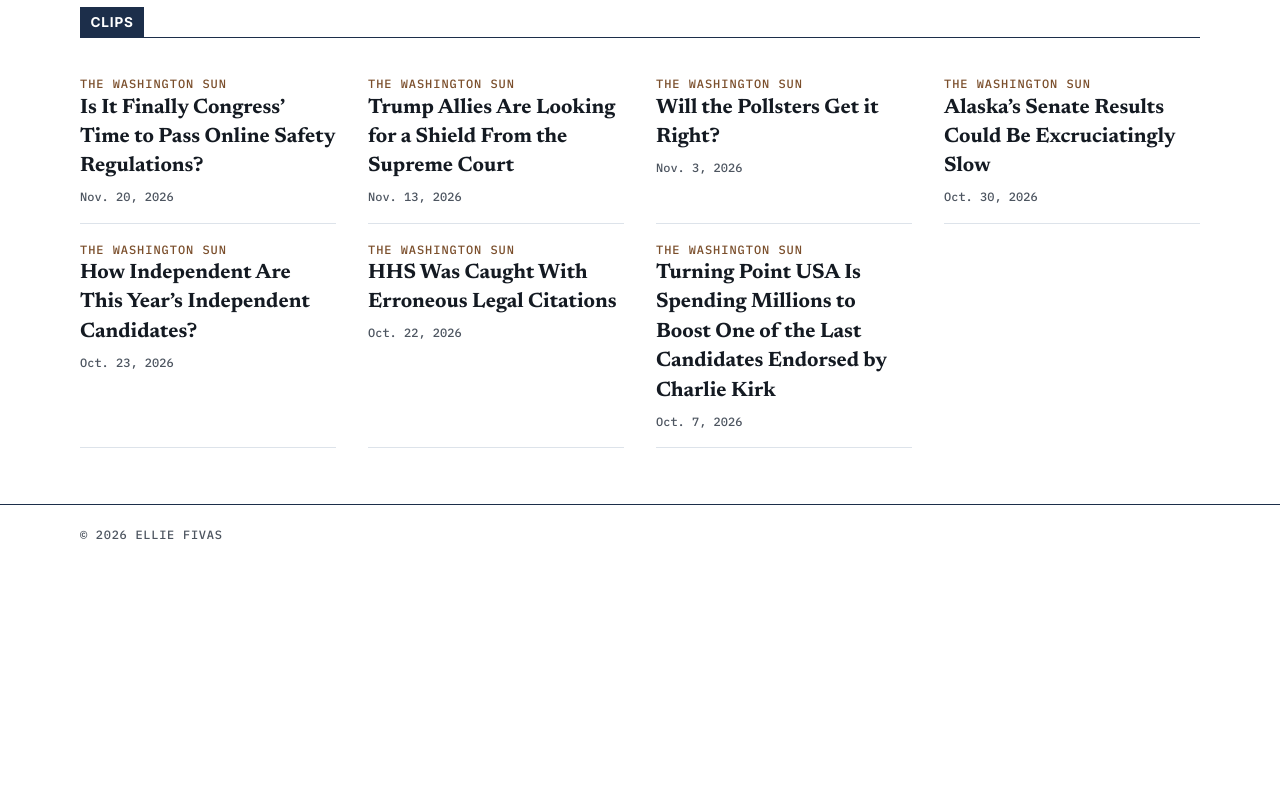
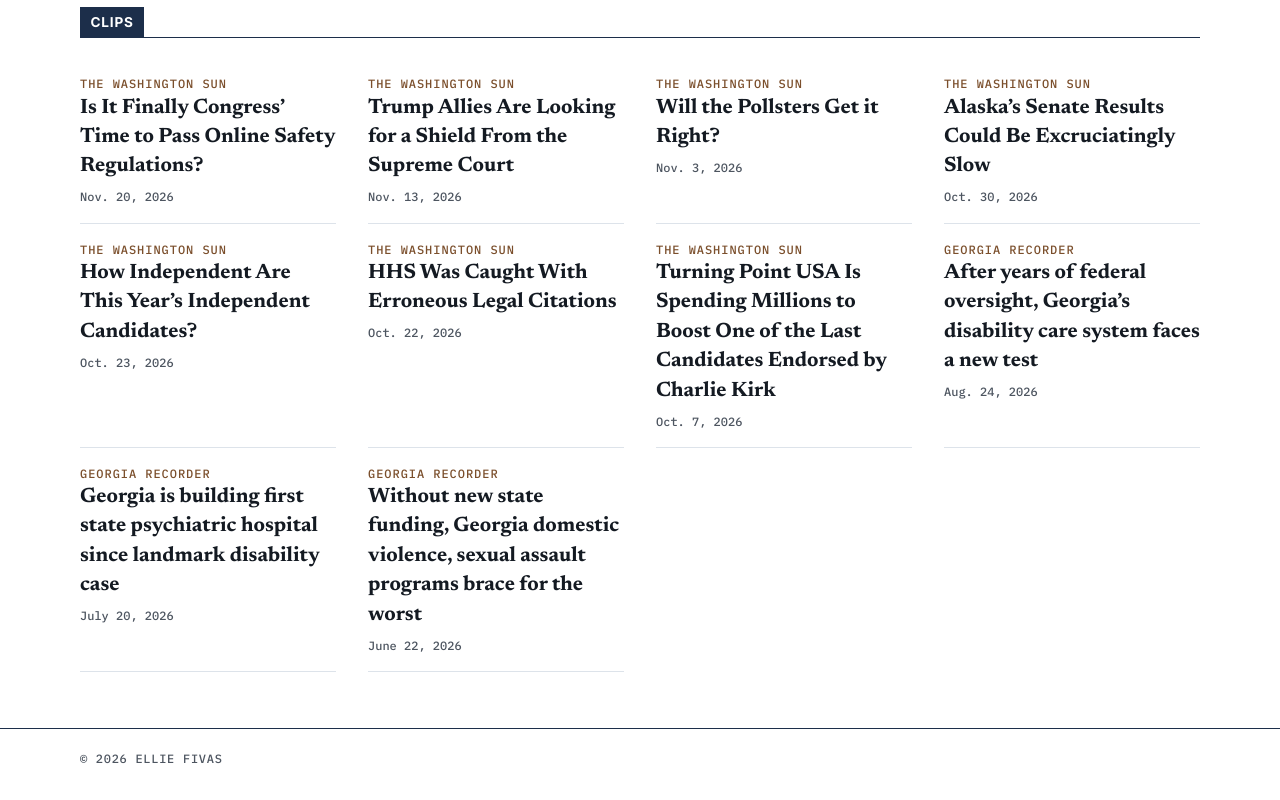
Before and after one commit to ef-2004/aji-ef, a plain HTML site: page index.html in a window 1280 px wide. Shown: the part 1039-1839 px from the top of the page. Before the commit the page ends 1615 px from the top, so only its background shows below. Drawn offline with Linux system fonts and the light colour scheme.

Commit message:
Add three Georgia Recorder clips
Co-Authored-By: Claude Opus 5.5 <noreply@anthropic.com>
Claude-Session: https://claude.ai/code/session_011Vjm2Hv9zAkW1XqRrqEgfG

```diff
--- a/index.html
+++ b/index.html
@@ -437,6 +437,21 @@
           <a href="https://www.washingtonsun.com/campaigns/turning-point-usa-arizona-governor-race-spending">Turning Point USA Is Spending Millions to Boost One of the Last Candidates Endorsed by Charlie Kirk</a>
           <time datetime="2026-10-07">Oct. 7, 2026</time>
         </li>
+        <li>
+          <span class="outlet">Georgia Recorder</span>
+          <a href="https://georgiarecorder.com/2026/08/24/after-years-of-federal-oversight-georgias-disability-care-system-faces-a-new-test/">After years of federal oversight, Georgia’s disability care system faces a new test</a>
+          <time datetime="2026-08-24">Aug. 24, 2026</time>
+        </li>
+        <li>
+          <span class="outlet">Georgia Recorder</span>
+          <a href="https://georgiarecorder.com/2026/07/20/georgia-is-building-first-state-psychiatric-hospital-since-landmark-disability-case/">Georgia is building first state psychiatric hospital since landmark disability case</a>
+          <time datetime="2026-07-20">July 20, 2026</time>
+        </li>
+        <li>
+          <span class="outlet">Georgia Recorder</span>
+          <a href="https://georgiarecorder.com/2026/06/22/without-new-state-funding-georgia-domestic-violence-sexual-assault-programs-brace-for-the-worst/">Without new state funding, Georgia domestic violence, sexual assault programs brace for the worst</a>
+          <time datetime="2026-06-22">June 22, 2026</time>
+        </li>
       </ul>
     </section>
   </main>
```
